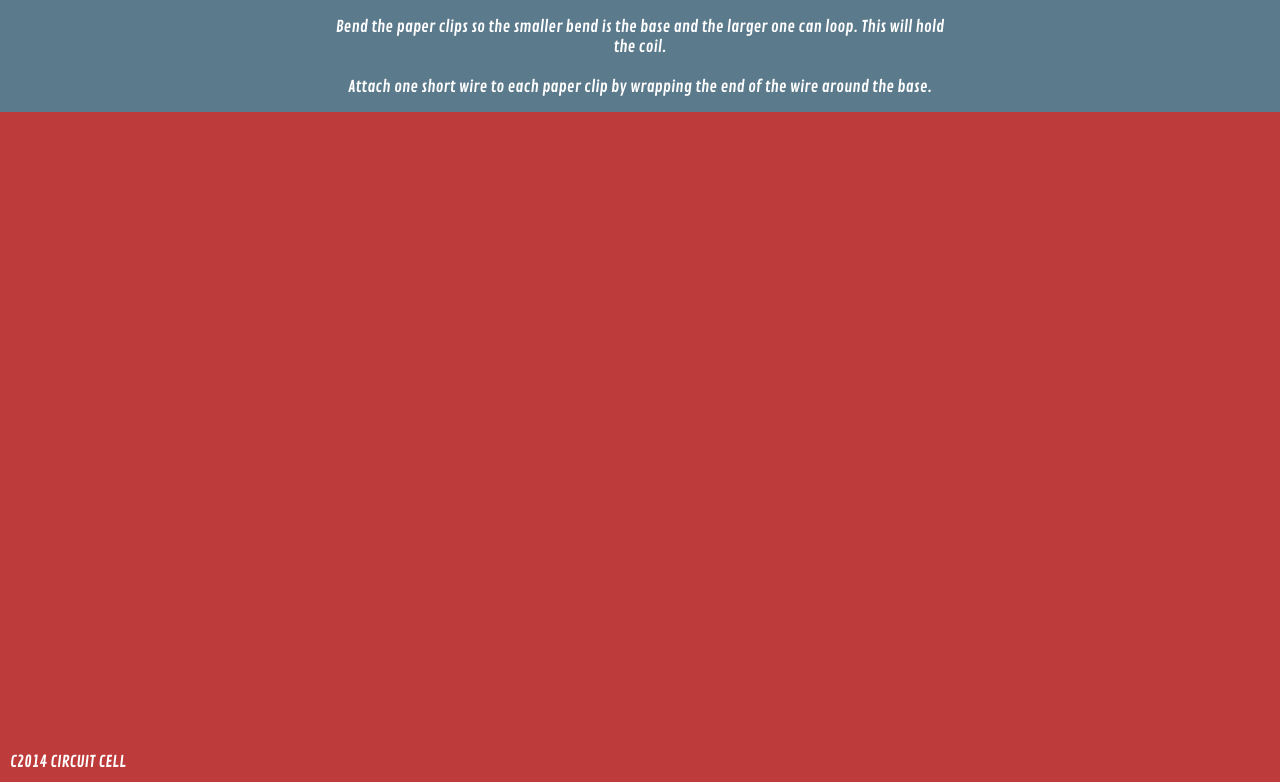
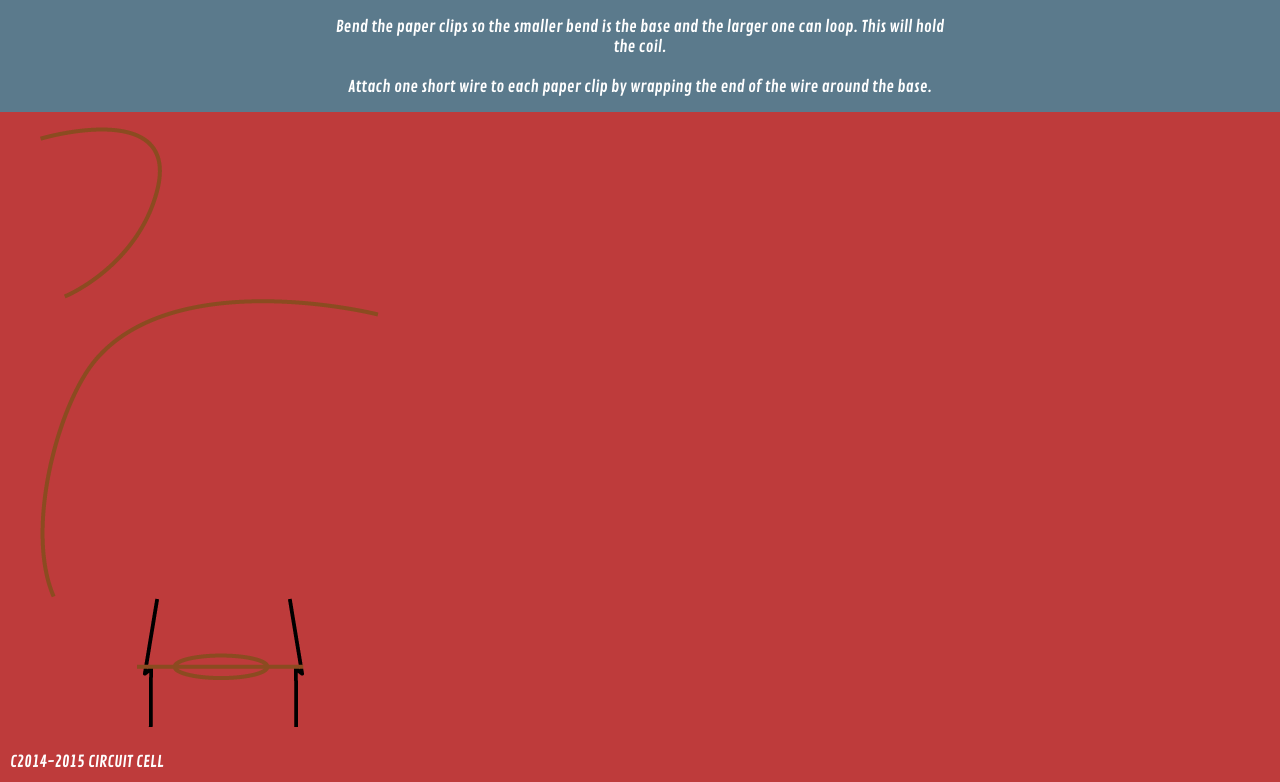
Before and after one commit to circuit-cell/circuit-cell.github.io, a plain HTML site: page tutorial-magnets.html in a window 1280 px wide. Shown: the part 788-1570 px from the top of the page. Drawn offline with nearby package versions, Linux system fonts and the light colour scheme.

Commit message:
canon in d plays

```diff
--- a/assets/css/styles.css
+++ b/assets/css/styles.css
@@ -449,3 +449,38 @@ nav{
 }
 
 /* magnets tutorial */
+
+#magnetstack{
+    background-image: url('../img/magnetstack.png');
+    width: 80px;
+    height: 120px;
+    position: relative;
+}
+
+#motor-copperwire2{
+    background-image: url('../img/motor-copperwire2.png');
+    width: 122px;
+    height: 172px;
+    position: relative;
+}
+
+#motor-copperwire3{
+    background-image: url('../img/motor-copperwire3.png');
+    width: 339px;
+    height: 299px;
+    position: relative;
+}
+
+#spinny{
+    background-image: url('../img/spinnything.png');
+    width: 367px;
+    height: 223px;
+    position: relative;
+}
+
+#tapedbattery{
+    background-image: url('../img/tapedbattery.png');
+    width: 63px;
+    height: 140px;
+    position: relative;
+}
--- a/tutorial-magnets.html
+++ b/tutorial-magnets.html
@@ -54,12 +54,14 @@
         </section>
         <section class="main-sections first">
             <div class="drag-container">
-
+                <div id="motor-copperwire2"></div>
+                <div id="motor-copperwire3"></div>
+                <div id="spinny"></div>
             </div>
         </section>
     </main>
     <footer>
-            <p>C2014 CIRCUIT CELL</p>
+            <p>C2014-2015 CIRCUIT CELL</p>
     </footer>
      </div>
     <script src="http://ajax.googleapis.com/ajax/libs/jquery/2.1.1/jquery.min.js"></script>
```
Also changed, not shown: tutorial-circuits.html (+1 -1 lines), assets/img/magnetstack.png (added), assets/img/motor-copperwire2.png (added), assets/img/motor-copperwire3.png (added), assets/img/spinnything.png (added), assets/img/tapedbattery.png (added).
